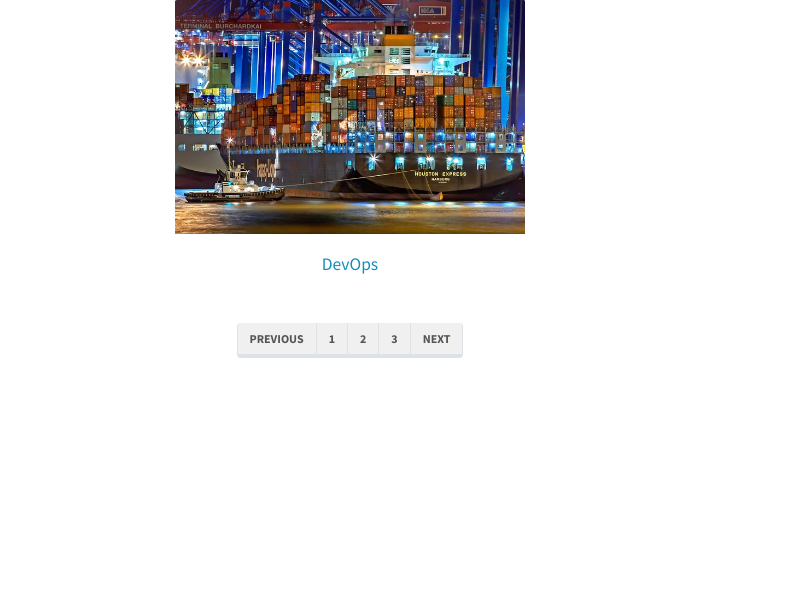
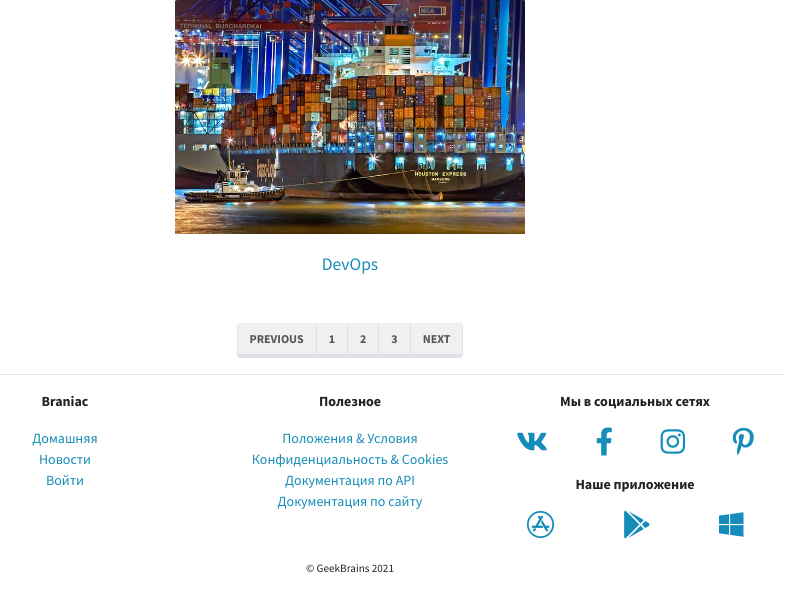
Before and after one commit to sergeypestrikov/1824_braniaclmc, a Django app: page /mainapp/courses/ in a window 1280 px wide. Shown: the part 712-1306 px from the top of the page, without its empty margins (290-1075 px from the left). Before the commit the page ends 1070 px from the top, so only its background shows below. Run offline with Django 4.2, Linux system fonts and the light colour scheme; some libraries are stand-ins or nearby versions.

Commit message:
lesson 3 process added footer

```diff
--- a/mainapp/templates/mainapp/base.html
+++ b/mainapp/templates/mainapp/base.html
@@ -48,6 +48,68 @@
 
     </div>
 
+
+    <!-- Footer -->
+
+ <div class="container-lg mt-auto">
+     <hr>
+     <div class="row justify-content-center">
+         <div class="col-sm-6 col-md-3 text-center">
+             <p>
+                 <strong>Braniac</strong>
+             </p>
+             <p>
+             <ul class="list-unstyled">
+                 <li><a href="index.html">Домашняя</a></li>
+                 <li><a href="news.html">Новости</a></li>
+                 <li><a href="login.html">Войти</a></li>
+             </ul>
+             </p>
+         </div>
+         <div class="col-sm-6 col-md-3 text-center">
+             <p>
+                 <strong>Полезное</strong>
+             </p>
+             <p>
+             <ul class="list-unstyled">
+                 <li><a href="#">Положения &amp; Условия</a></li>
+                 <li><a href="#">Конфиденциальность &amp; Cookies</a></li>
+                 <li><a href="#">Документация по API</a></li>
+                 <li><a href="doc_site.html">Документация по сайту</a></li>
+             </ul>
+             </p>
+         </div>
+         <div class="col-sm-6 col-md-3 text-center">
+             <p>
+                 <strong>Мы в социальных сетях</strong>
+             </p>
+             <p>
+             <div class="row justify-content-around">
+                 <div><a href="#"><i class="fab fa-vk fa-2x"></i></a></div>
+                 <div><a href="#"><i class="fab fa-facebook-f fa-2x"></i></a></div>
+                 <div><a href="#"><i class="fab fa-instagram fa-2x"></i></a></div>
+                 <div><a href="#"><i class="fab fa-pinterest-p fa-2x"></i></a></div>
+             </div>
+             </p>
+             <p>
+                 <strong>Наше приложение</strong>
+             </p>
+             <p>
+             <div class="row justify-content-around">
+                 <div><a href="#"><i class="fab fa-app-store fa-2x"></i></a></div>
+                 <div><a href="#"><i class="fab fa-google-play fa-2x"></i></a></div>
+                 <div><a href="#"><i class="fab fa-windows fa-2x"></i></a></div>
+             </div>
+             </p>
+         </div>
+     </div>
+     <div class="row justify-content-center">
+         <div>
+             <p><small>&copy; GeekBrains 2021</small></p>
+         </div>
+     </div>
+ </div>
+
     <!-- /Footer -->
 
 
```
